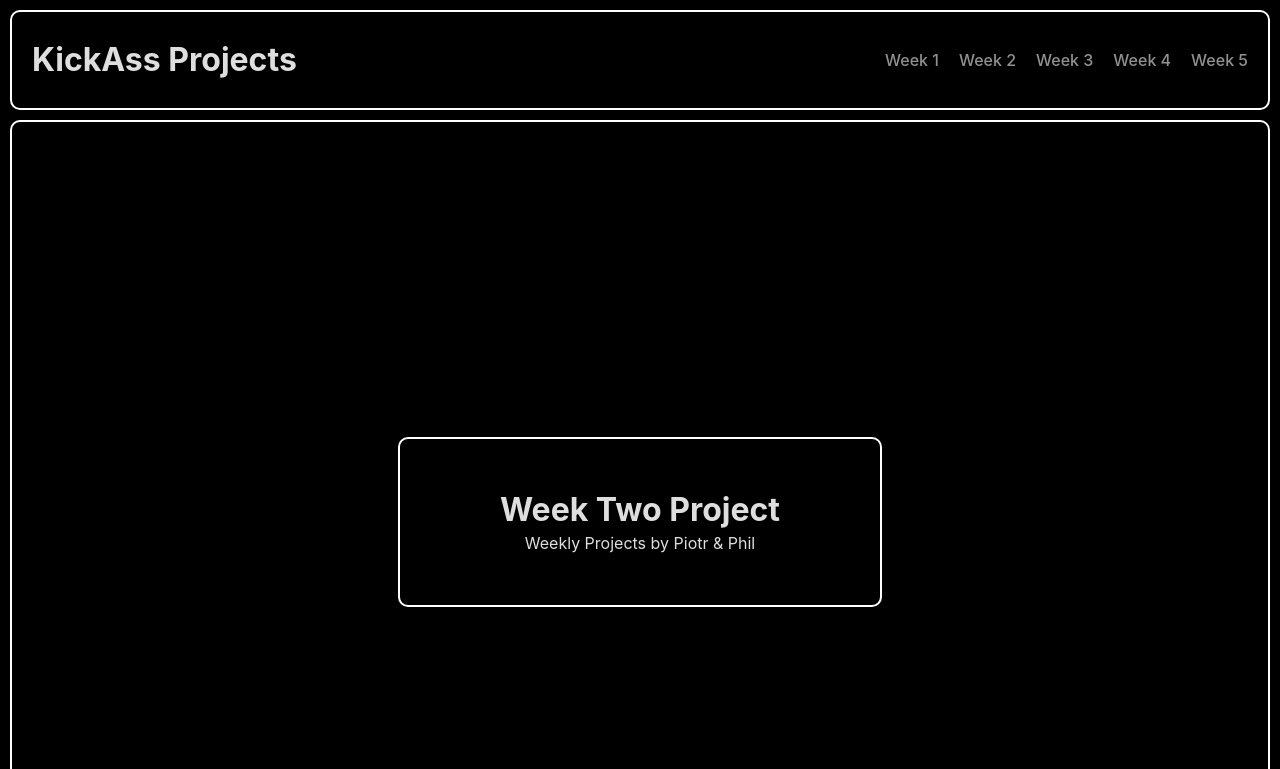
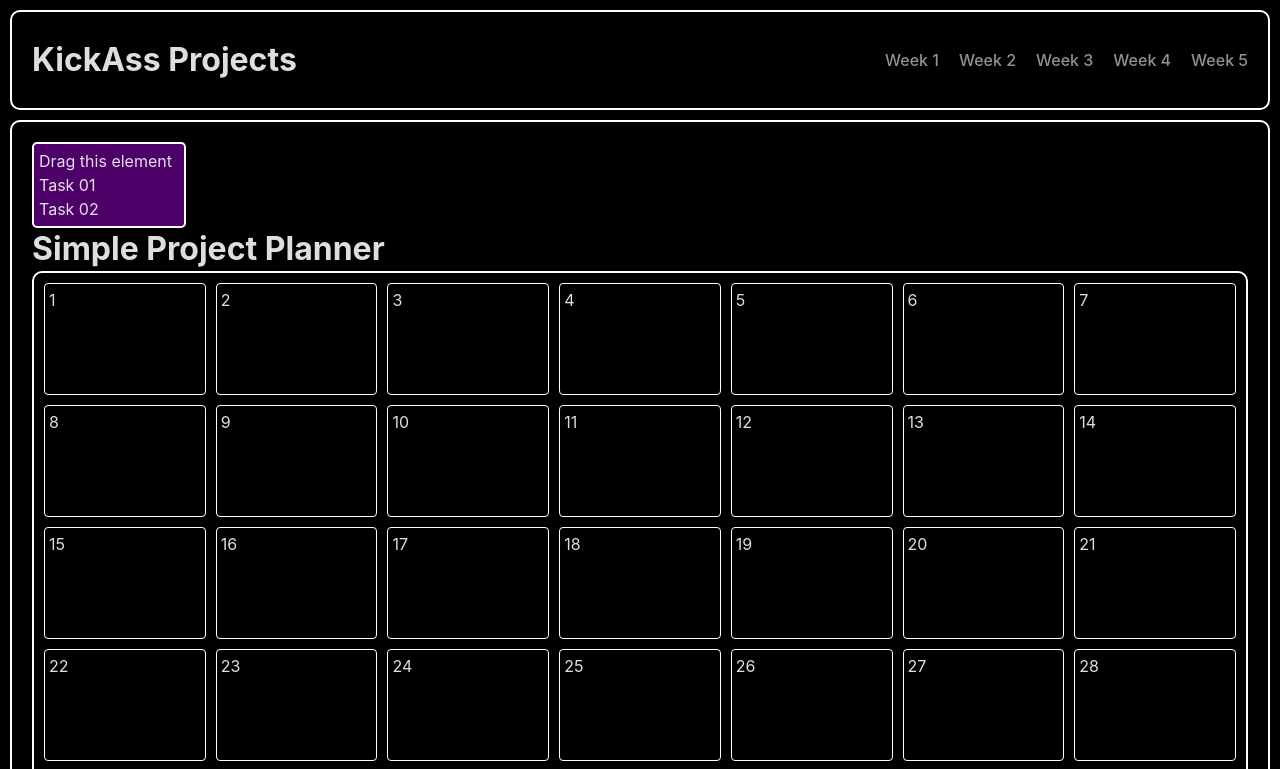
Before and after one commit to Phil-star1984/kickass_projects, a React (Vite) app: page /weektwo in a window 1280 px wide. Shown: the top 769 px of the page. Built offline with nearby package versions, Linux system fonts and the light colour scheme.

Commit message:
Start Week 2

```diff
--- a/package.json
+++ b/package.json
@@ -14,6 +14,7 @@
     "papaparse": "^5.4.1",
     "react": "^18.2.0",
     "react-dom": "^18.2.0",
+    "react-draggable": "^4.4.6",
     "react-router-dom": "^6.21.1",
     "react-spinners-kit": "^1.9.1"
   },
--- a/src/components/WeekTwo.jsx
+++ b/src/components/WeekTwo.jsx
@@ -1,11 +1,90 @@
 import React from "react";
 
+import Draggable from "react-draggable";
+
 function WeekTwo() {
+  // Definieren Sie hier die Handler-Funktionen
+  const handleStart = (e, data) => {
+    console.log("Start Dragging", data);
+    // Ihr Code für den Start des Dragging-Vorgangs
+  };
+
+  const handleDrag = (e, data) => {
+    console.log("Dragging", data);
+    // Ihr Code während des Dragging-Vorgangs
+  };
+
+  const handleStop = (e, data) => {
+    console.log("Stop Dragging", data);
+    // Ihr Code beim Beenden des Dragging-Vorgangs
+  };
   return (
-    <div className="weekone_outer_container">
-      <div className="weekone_inner_container">
-        <h1>Week Two Project</h1>
-        <p>Weekly Projects by Piotr & Phil</p>
+    <div className="weektwo_outer_container">
+      <Draggable
+        axis="both"
+        handle=".handle"
+        defaultPosition={{ x: 0, y: 0 }}
+        position={null}
+        grid={[10, 10]}
+        scale={1}
+        onStart={handleStart}
+        onDrag={handleDrag}
+        onStop={handleStop}
+      >
+        <div>
+          <div className="handle">
+            Drag this element
+            <div>Task 01</div>
+            <div>Task 02</div>
+          </div>
+        </div>
+      </Draggable>
+      <h1>Simple Project Planner</h1>
+      <div className="weektwo_inner_container">
+        {/* week one */}
+        <div className="weektwo_item">1</div>
+        <div className="weektwo_item">2</div>
+        <div className="weektwo_item">3</div>
+        <div className="weektwo_item">4</div>
+        <div className="weektwo_item">5</div>
+        <div className="weektwo_item">6</div>
+        <div className="weektwo_item">7</div>
+
+        {/* week two */}
+        <div className="weektwo_item">8</div>
+        <div className="weektwo_item">9</div>
+        <div className="weektwo_item">10</div>
+        <div className="weektwo_item">11</div>
+        <div className="weektwo_item">12</div>
+        <div className="weektwo_item">13</div>
+        <div className="weektwo_item">14</div>
+
+        {/* week three */}
+        <div className="weektwo_item">15</div>
+        <div className="weektwo_item">16</div>
+        <div className="weektwo_item">17</div>
+        <div className="weektwo_item">18</div>
+        <div className="weektwo_item">19</div>
+        <div className="weektwo_item">20</div>
+        <div className="weektwo_item">21</div>
+
+        {/* week four */}
+        <div className="weektwo_item">22</div>
+        <div className="weektwo_item">23</div>
+        <div className="weektwo_item">24</div>
+        <div className="weektwo_item">25</div>
+        <div className="weektwo_item">26</div>
+        <div className="weektwo_item">27</div>
+        <div className="weektwo_item">28</div>
+
+        {/* week five */}
+        <div className="weektwo_item">29</div>
+        <div className="weektwo_item">30</div>
+        <div className="weektwo_item">31</div>
+        <div className="weektwo_item">32</div>
+        <div className="weektwo_item">33</div>
+        <div className="weektwo_item">34</div>
+        <div className="weektwo_item">35</div>
       </div>
     </div>
   );
--- a/src/index.css
+++ b/src/index.css
@@ -234,6 +234,45 @@ td:hover {
   color: black;
 }
 
+.weektwo_outer_container {
+  margin-top: 10px;
+  border: 2px solid white;
+  border-radius: 10px;
+  height: 100vh;
+  padding: 20px;
+}
+
+.weektwo_inner_container {
+  border: 2px solid rgb(255, 255, 255);
+  height: 600px;
+  border-radius: 10px;
+  display: grid;
+  grid-template-columns: repeat(
+    7,
+    1fr
+  ); /* Erstellt 7 Spalten mit gleicher Breite */
+  grid-template-rows: repeat(5, 1fr); /* Erstellt 5 Zeilen mit gleicher Höhe */
+  gap: 10px; /* Optional: Abstand zwischen den Grid-Elementen */
+  padding: 10px;
+}
+
+.weektwo_item {
+  padding: 4px;
+  border: 1px solid white;
+  border-radius: 4px;
+}
+
+.weektwo_item:hover {
+  background-color: #535bf2;
+}
+.handle {
+  border: 2px solid white;
+  width: 140px;
+  padding: 5px;
+  border-radius: 5px;
+  background-color: rgb(76, 0, 104);
+}
+
 /* @media (prefers-color-scheme: light) {
   :root {
     color: #213547;
```
Also changed, not shown: 1 other file (tests, documents, lock files or other folders).
